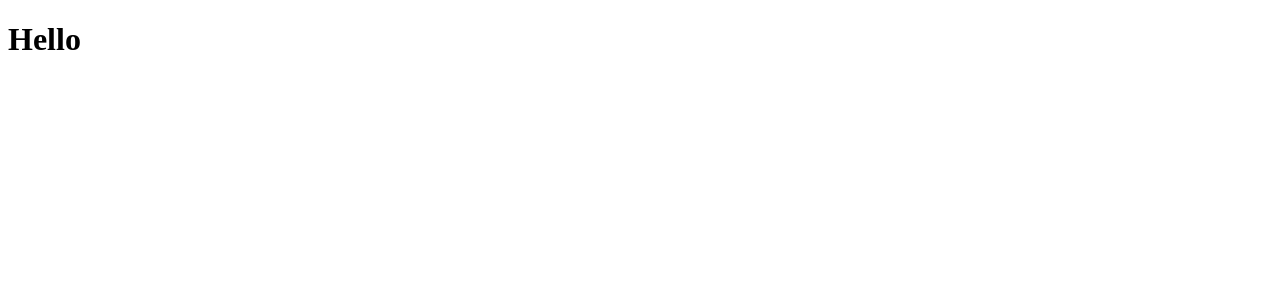
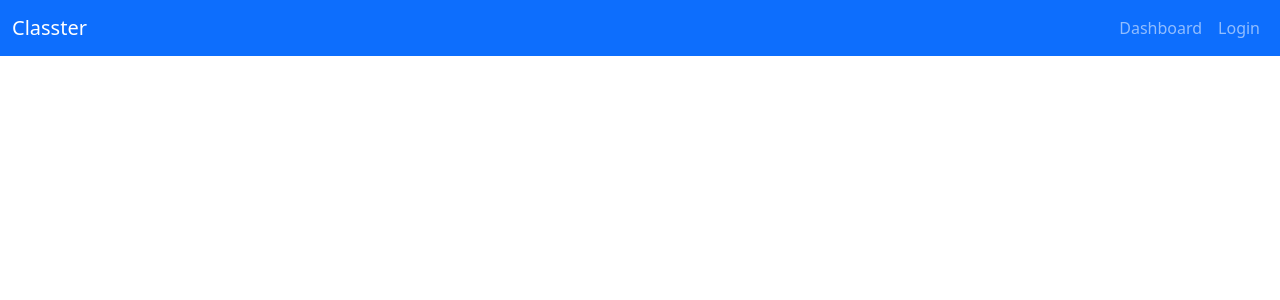
Before and after one commit to francescomaxim/school-mngr, an Angular app: page / in a window 1280 px wide. Shown: the top 300 px of the page. Built offline with nearby package versions, Linux system fonts and the light colour scheme.

Commit message:
added header

```diff
--- a/src/app/app.component.html
+++ b/src/app/app.component.html
@@ -1 +1,5 @@
-<h1>Hello</h1>
+<app-header></app-header>
+
+<!-- <main class="container">
+  <router-outlet></router-outlet>
+</main> -->
--- a/src/app/app.component.ts
+++ b/src/app/app.component.ts
@@ -1,8 +1,10 @@
 import { Component } from '@angular/core';
+import { RouterOutlet } from '@angular/router';
+import { HeaderComponent } from './shared/components/header/header.component';
 
 @Component({
   selector: 'app-root',
-  imports: [],
+  imports: [RouterOutlet, HeaderComponent],
   templateUrl: './app.component.html',
   styleUrl: './app.component.css',
 })
--- a/src/app/app.config.ts
+++ b/src/app/app.config.ts
@@ -1,16 +1,22 @@
-import { ApplicationConfig, provideZoneChangeDetection } from '@angular/core';
-import { provideRouter } from '@angular/router';
+import { ApplicationConfig } from '@angular/core';
+import {
+  provideRouter,
+  withComponentInputBinding,
+  withRouterConfig,
+} from '@angular/router';
 
 import { routes } from './app.routes';
-import {
-  provideClientHydration,
-  withEventReplay,
-} from '@angular/platform-browser';
+import { provideHttpClient, withFetch } from '@angular/common/http';
 
 export const appConfig: ApplicationConfig = {
   providers: [
-    provideZoneChangeDetection({ eventCoalescing: true }),
-    provideRouter(routes),
-    provideClientHydration(withEventReplay()),
+    provideHttpClient(withFetch()),
+    provideRouter(
+      routes,
+      withComponentInputBinding(),
+      withRouterConfig({
+        paramsInheritanceStrategy: 'always',
+      })
+    ),
   ],
 };
--- a/src/app/app.routes.ts
+++ b/src/app/app.routes.ts
@@ -1,7 +1,12 @@
 import { Routes } from '@angular/router';
 import { AppComponent } from './app.component';
+import { LoginComponent } from './features/auth/login/login.component';
 
 export const routes: Routes = [
+  {
+    path: 'login',
+    component: LoginComponent,
+  },
   {
     path: '**',
     component: AppComponent,
--- /dev/null
+++ b/src/app/features/auth/login/login.component.html
@@ -0,0 +1 @@
+<p>login works!</p>
--- /dev/null
+++ b/src/app/shared/components/header/header.component.html
@@ -0,0 +1,26 @@
+<nav class="navbar navbar-expand-lg navbar-dark bg-primary">
+  <div class="container-fluid">
+    <a class="navbar-brand" routerLink="/">Classter</a>
+    <button
+      class="navbar-toggler"
+      type="button"
+      data-bs-toggle="collapse"
+      data-bs-target="#navbarNav"
+      aria-controls="navbarNav"
+      aria-expanded="false"
+      aria-label="Toggle navigation"
+    >
+      <span class="navbar-toggler-icon"></span>
+    </button>
+    <div class="collapse navbar-collapse" id="navbarNav">
+      <ul class="navbar-nav ms-auto">
+        <li class="nav-item">
+          <a class="nav-link" routerLink="/dashboard">Dashboard</a>
+        </li>
+        <li class="nav-item">
+          <a class="nav-link" routerLink="/login">Login</a>
+        </li>
+      </ul>
+    </div>
+  </div>
+</nav>
--- a/src/index.html
+++ b/src/index.html
@@ -6,8 +6,21 @@
     <base href="/" />
     <meta name="viewport" content="width=device-width, initial-scale=1" />
     <link rel="icon" type="image/x-icon" href="favicon.ico" />
+
+    <link
+      href="https://cdn.jsdelivr.net/npm/bootstrap@5.3.3/dist/css/bootstrap.min.css"
+      rel="stylesheet"
+      integrity="sha384-QWTKZyjpPEjISv5WaRU9OFeRpok6YctnYmDr5pNlyT2bRjXh0JMhjY6hW+ALEwIH"
+      crossorigin="anonymous"
+    />
   </head>
   <body>
     <app-root></app-root>
+
+    <script
+      src="https://cdn.jsdelivr.net/npm/bootstrap@5.3.3/dist/js/bootstrap.bundle.min.js"
+      integrity="sha384-YvpcrYf0tY3lHB60NNkmXc5s9fDVZLESaAA55NDzOxhy9GkcIdslK1eN7N6jIeHz"
+      crossorigin="anonymous"
+    ></script>
   </body>
 </html>
--- a/src/styles.css
+++ b/src/styles.css
@@ -1 +1,7 @@
 /* You can add global styles to this file, and also import other style files */
+html,
+body {
+  height: 100%;
+  margin: 0;
+  padding: 0;
+}
```
Also changed, not shown: src/app/features/auth/login/login.component.ts (added, +10 -0 lines), src/app/shared/components/header/header.component.ts (added, +11 -0 lines), src/app/features/auth/login/login.component.css (added), src/app/shared/components/header/header.component.css (added).
